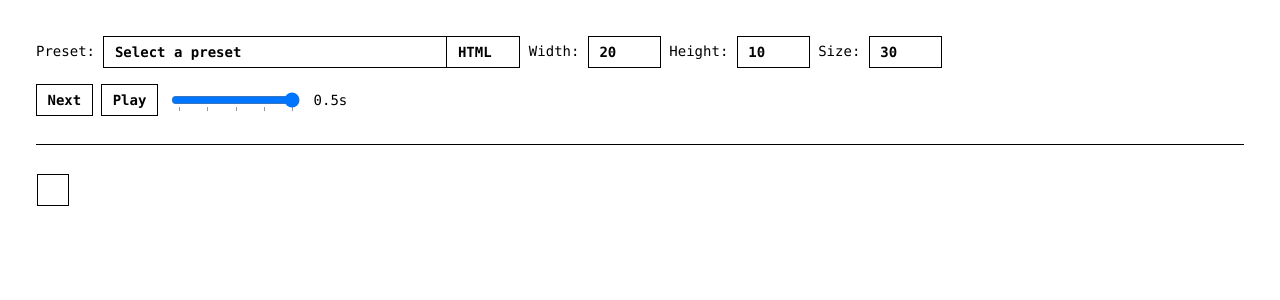
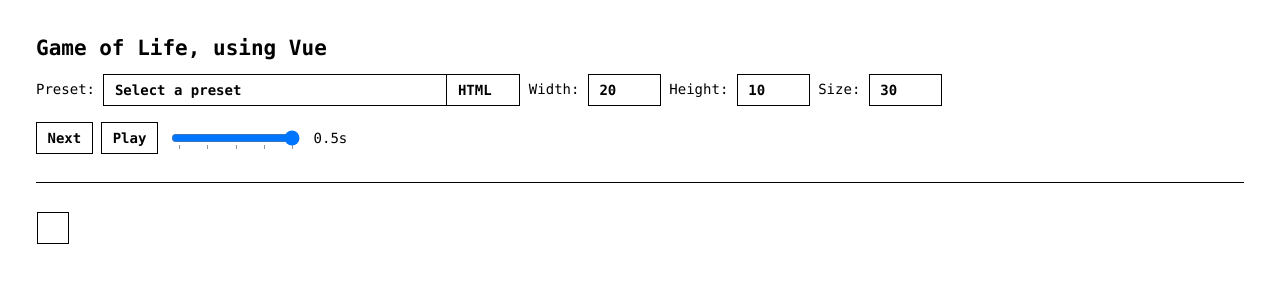
Before and after one commit to andreipfeiffer/game-of-life-vite-vue, a Vue app: page / in a window 1280 px wide. Shown: the top 300 px of the page. Built offline with nearby package versions, Linux system fonts and the light colour scheme.

Commit message:
Add heading

```diff
--- a/src/components/App.vue
+++ b/src/components/App.vue
@@ -1,5 +1,6 @@
 <template>
   <div>
+    <h1>Game of Life, using Vue</h1>
     <Settings :presets="presets" />
     <hr />
     <div :class="{ playing: store.play }">
@@ -113,4 +114,9 @@ button.secondary {
   border-color: #666666;
   color: #666666;
 }
+
+h1 {
+  font-size: 1.5rem;
+  margin-top: 0;
+}
 </style>
```
